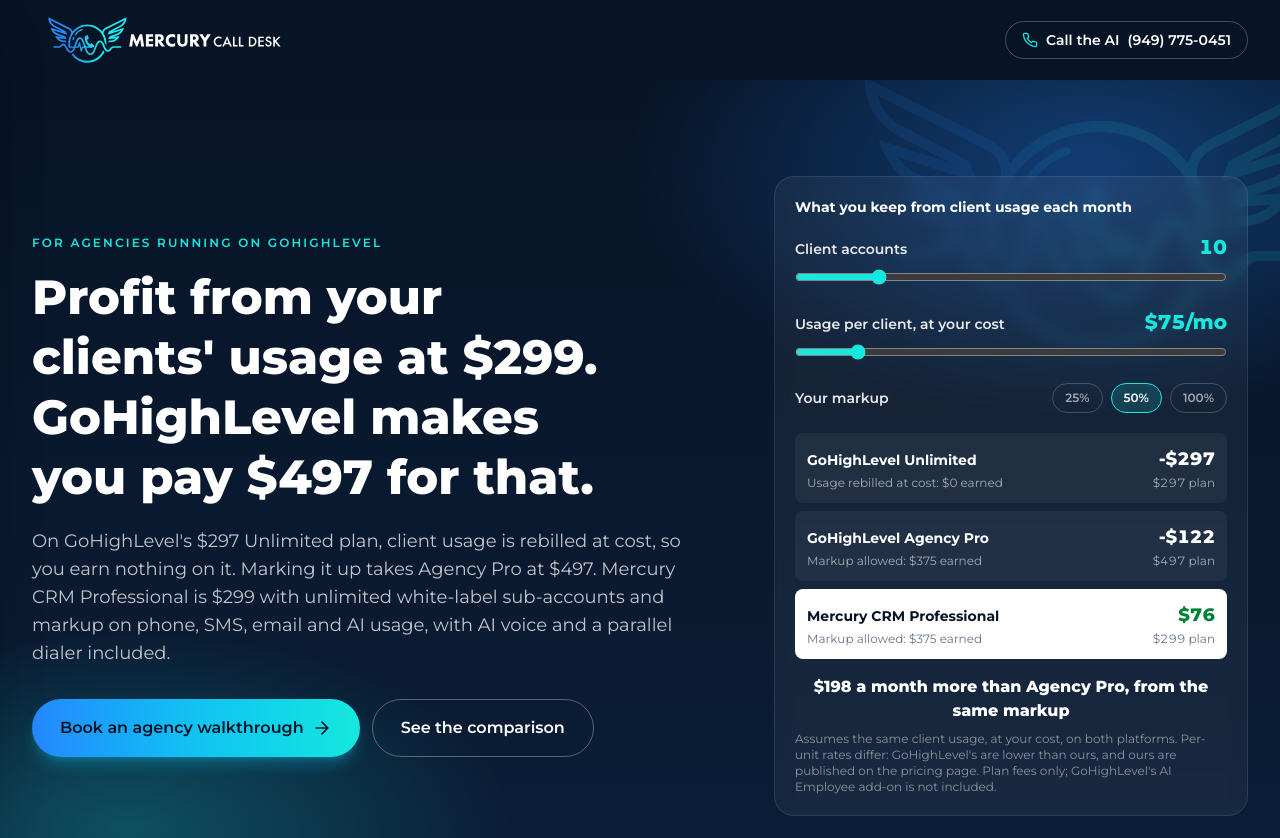
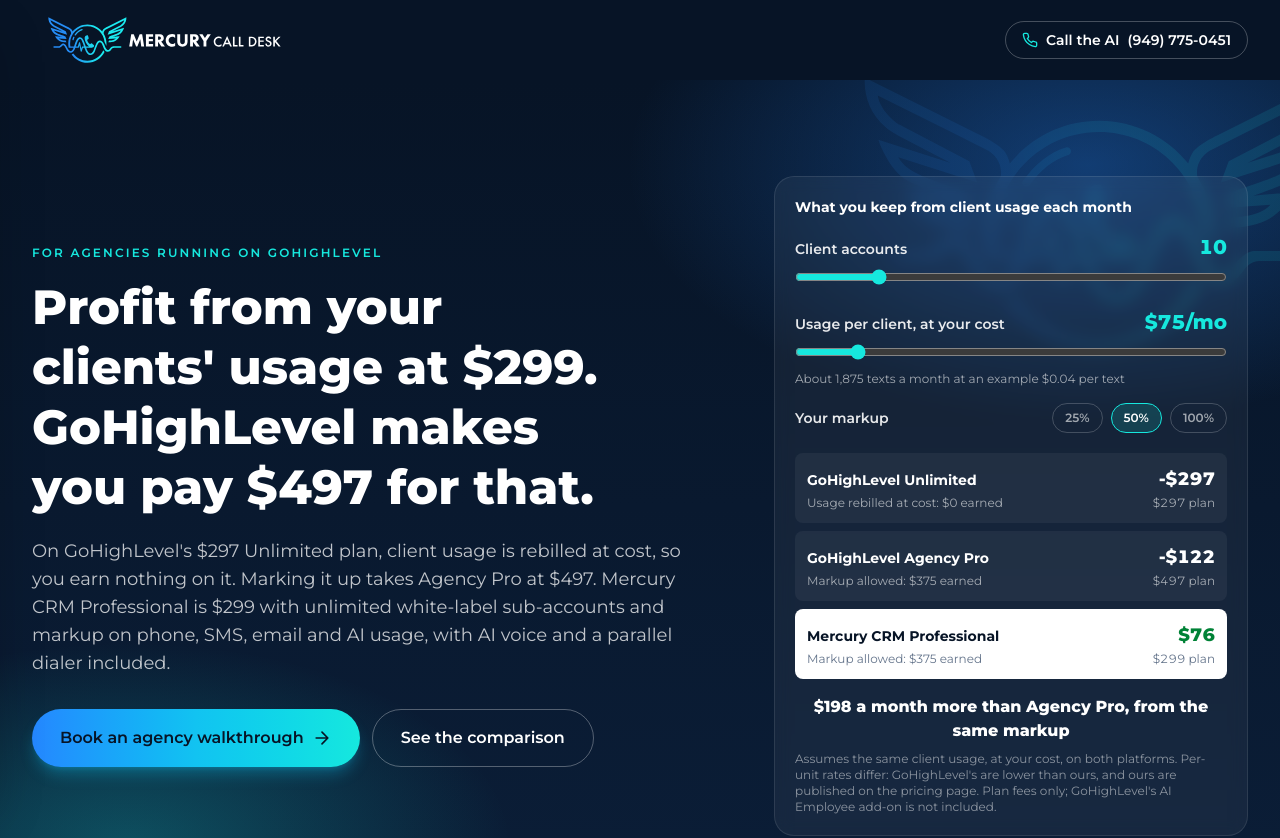
Before and after one commit to hpintojr/mercury-call-desk-site, a Next.js app: page /agencies in a window 1280 px wide. Shown: the top 838 px of the page. Built offline with nearby package versions, Linux system fonts and the light colour scheme; no server answers.

Commit message:
Agencies calculator: show usage as a text count at an example $0.04 per text
Co-Authored-By: Claude Opus 5.5 (1M context) <noreply@anthropic.com>
Claude-Session: https://claude.ai/code/session_011zQLWmsbbEtfS5c3beVDok

```diff
--- a/src/components/landing/UsageCalculator.tsx
+++ b/src/components/landing/UsageCalculator.tsx
@@ -39,6 +39,9 @@ export default function UsageCalculator() {
         <span className="text-xl font-extrabold tabular-nums text-mcd-cyan">{usd(usage)}/mo</span>
       </label>
       <input id="usage" type="range" min={10} max={calc.maxUsage} step={5} value={usage} onChange={(e) => setUsage(Number(e.target.value))} className="mt-2 w-full accent-mcd-cyan" />
+      <p className="mt-1 text-xs text-white/60">
+        About {Math.round(usage / calc.exampleTextCost).toLocaleString("en-US")} texts a month at an example ${calc.exampleTextCost.toFixed(2)} per text
+      </p>
 
       <div className="mt-4 flex items-center justify-between gap-3 text-sm font-semibold text-white/90">
         <span>Your markup</span>
--- a/src/content/agencies.ts
+++ b/src/content/agencies.ts
@@ -43,6 +43,8 @@ export const calc = {
   maxUsage: 500,
   defaultMarkup: 50,
   markups: [25, 50, 100],
+  /** Example cost per text used only to translate the usage dollars into a text count (Hamilton, 2026-10-16). Not a quoted rate. */
+  exampleTextCost: 0.04,
   note: "Assumes the same client usage, at your cost, on both platforms. Per-unit rates differ: GoHighLevel's are lower than ours, and ours are published on the pricing page. Plan fees only; GoHighLevel's AI Employee add-on is not included.",
 };
 
```
